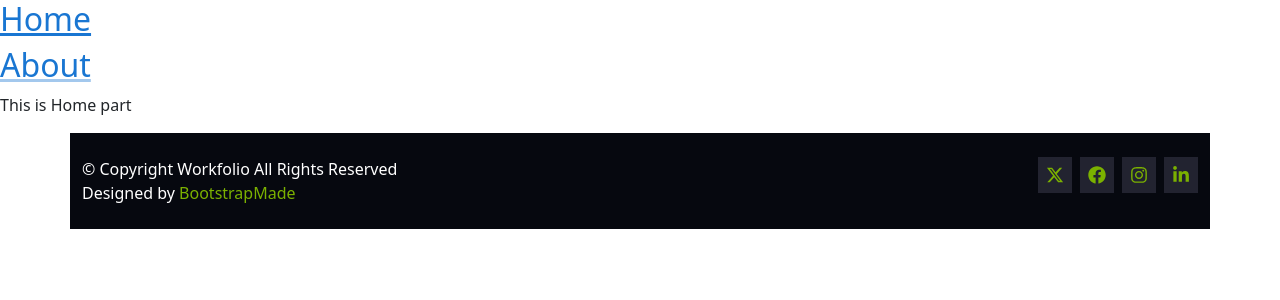
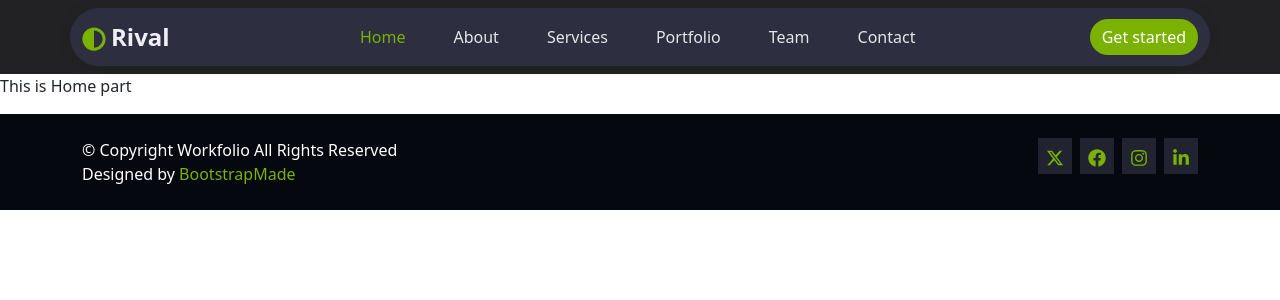
Before and after one commit to hunterparmar4384-bot/css-practice, a React (Create React App) app in the folder React JS/myroutingapp/: page / in a window 1280 px wide. Shown: the top 300 px of the page. Built offline with nearby package versions, Linux system fonts and the light colour scheme.

Commit message:
project work

```diff
--- a/React JS/myroutingapp/src/App.css
+++ b/React JS/myroutingapp/src/App.css
@@ -5,23 +5,62 @@
     padding: 24px  12px ;
 }
 .coler{
-    color: #7BB100;
+    color: #7BB100 !important;
  }
-
+ .background{
+    background-color: #7BB100 !important;
+    border: none !important;
+ }
 .font{
     height: 36px;
-    /* width: 36px; */
     font-size: 18px;
     padding: 0px 8px;
     border: none;
     background-color: #222330;
-    color: #7BB100;
+    color: #7BB100 ;
     font-weight: bold;
-
 }
 .font:hover{
     background-color: #7BB100;
-
     color: white;
     transition: 0.3s;
 }
+.bg{
+    background-color: #06080f;
+}
+.header{
+    background-color: #222224;
+}
+.nb{
+    background-color: #2d2e3f;
+    height: 58px;
+    border-radius: 50px;
+    padding: 5px 25px;
+    box-shadow: 0px 2px 15px rgba(0, 0, 0, 0.1);
+}
+.font1{
+    color: #EEEEF7 !important;
+    font-size: 24px !important;
+    font-family: var(--heading-font);
+    font-weight: 600;
+}
+.icon{
+    color:  #7BB100;
+    margin-right: 5px;
+    line-height: 15px;
+}
+.text{
+    color: #E5E6EA !important;
+    font-size: 18px;
+}
+.text:hover{
+    color: #7BB100 !important;
+    transition: 0.3s;
+}
+.mrg{
+    margin-left: auto;
+    margin-right: auto;
+}
+.size{
+    font-size: 16px;
+}
--- a/React JS/myroutingapp/src/App.jsx
+++ b/React JS/myroutingapp/src/App.jsx
@@ -10,6 +10,11 @@ import Header from './Header';
 import Footer from './Footer';
 import Home from './Home';
 import About from './About';
+import Services from './Services';
+import Portfolio from './Portfolio'
+import Team from './Team'
+import Contact from './Contact';
+
 
 
 function App() {
@@ -18,6 +23,18 @@ function App() {
       <Router>
         <Header></Header>
           <Switch>
+             <Route path="/contact">
+               <Contact />
+             </Route>
+             <Route path="/team">
+               <Team />
+             </Route>
+             <Route path="/portfolio">
+               <Portfolio />
+             </Route>
+            <Route path="/services">
+               <Services />
+             </Route>
              <Route path="/about">
                <About />
              </Route>
--- /dev/null
+++ b/React JS/myroutingapp/src/Contact.jsx
@@ -0,0 +1,14 @@
+import React from 'react'
+
+function Contact() {
+  return (
+    <div>
+        <h1>
+            This is contact
+        </h1>
+
+    </div>
+  )
+}
+
+export default Contact
--- a/React JS/myroutingapp/src/Footer.jsx
+++ b/React JS/myroutingapp/src/Footer.jsx
@@ -4,27 +4,34 @@ import Row from 'react-bootstrap/Row';
 import Col from 'react-bootstrap/Col';
 import { FaXTwitter, FaInstagram } from "react-icons/fa6";
 import { FaFacebook,FaLinkedinIn } from "react-icons/fa";
-// import { FaLinkedinIn } from "react-icons/fa";
+import { Link } from '@mui/material';
+
 
 
 function Footer() {
   return (
     <>
-    <Container className='footer'>
-
+     <Container fluid className='bg'>
+      <Container className='footer'>
        <Row>
         <Col className='sm = {6} xs={3}'>© Copyright Workfolio All Rights Reserved  <br />Designed by<span className='coler'> BootstrapMade</span></Col>
         <Col className='d-flex gap-2 justify-content-end  sm = {6} xs={3}'  >
-       <button className='font d-flex justify-content-center  align-items-center '><FaXTwitter /></button>
-       <button className='font d-flex justify-content-center  align-items-center'><FaFacebook /></button>
-       <button className='font d-flex justify-content-center  align-items-center'><FaInstagram /></button>
-       <button className='font d-flex justify-content-center  align-items-center'><FaLinkedinIn /></button>
+       <button className='font d-flex justify-content-center  align-items-center ' ><a href='https://x.com/' target='blank' style={{color: "#7BB100"}}> <FaXTwitter /></a> </button>
+
+       <button className='font d-flex justify-content-center  align-items-center'><a href='https://www.facebook.com/' target='blank' style={{color: "#7BB100"}}>  <FaFacebook /></a></button>
+
+       <button className='font d-flex justify-content-center  align-items-center '><a href='http://instagram.com/?hl=en' target='blank' style={{color: "#7BB100"}}> <FaInstagram /></a> </button>
+
+        <button className='font d-flex justify-content-center  align-items-center '><a href='https://in.linkedin.com/' target='blank' style={{color: "#7BB100"}}>  <FaLinkedinIn /></a> </button>
+
 
         </Col>
       </Row>
+    </Container>
+    </Container>
 
 
-    </Container>
+
     </>
 
   )
--- a/React JS/myroutingapp/src/Header.jsx
+++ b/React JS/myroutingapp/src/Header.jsx
@@ -1,11 +1,40 @@
 import React from 'react'
-import Link from '@mui/material/Link';
-
+import { Link } from '@mui/material';
+import Container from 'react-bootstrap/Container';
+import Nav from 'react-bootstrap/Nav';
+import Navbar from 'react-bootstrap/Navbar';
+import NavDropdown from 'react-bootstrap/NavDropdown';
+import { FaAdjust } from "react-icons/fa";
+import Button from 'react-bootstrap/Button';
+import Col from 'react-bootstrap/Col';
 function Header() {
   return (
     <div>
-        <h2><Link href='/'>Home</Link></h2>
-        <h2><Link href='/About'>About</Link></h2>
+         <Navbar expand="lg" className=" header d-flex justify-content-between">
+            <Container className='nb '>
+              <Navbar.Brand  className='font1'><span className='icon'><FaAdjust /></span>Rival</Navbar.Brand>
+
+
+              <Navbar.Toggle aria-controls="basic-navbar-nav" />
+              <Navbar.Collapse id="basic-navbar-nav ">
+                <Nav className="d-flex gap-5 mrg">
+                  <Link href='/' underline='none' className='  coler size ' >Home</Link>
+                  <Link href='/About' underline='none' className='text'>About</Link>
+                  <Link href='/Services' underline='none' className='text'>Services</Link>
+                  <Link href='/Portfolio' underline='none' className='text'>Portfolio</Link>
+                  <Link  href='/Team' underline='none' className='text'>Team</Link>
+                  <Link  href='/Contact' underline='none' className='text'>Contact</Link>
+                </Nav>
+              </Navbar.Collapse>
+
+               <Col xs="auto">
+            <Button  className='rounded-pill background'>Get started</Button>
+          </Col>
+
+
+            </Container>
+        </Navbar>
+
     </div>
   )
 }
--- /dev/null
+++ b/React JS/myroutingapp/src/Portfolio.jsx
@@ -0,0 +1,14 @@
+import React from 'react'
+
+function Portfolio() {
+  return (
+    <div>
+        <h1>
+            This is portfolio
+        </h1>
+
+    </div>
+  )
+}
+
+export default Portfolio
--- /dev/null
+++ b/React JS/myroutingapp/src/Services.jsx
@@ -0,0 +1,12 @@
+import React from 'react'
+
+function Services() {
+  return (
+    <div>
+        <h1>This is services</h1>
+
+    </div>
+  )
+}
+
+export default Services
--- /dev/null
+++ b/React JS/myroutingapp/src/Team.jsx
@@ -0,0 +1,14 @@
+import React from 'react'
+
+function Team() {
+  return (
+    <div>
+        <h1>
+            This is team
+        </h1>
+
+    </div>
+  )
+}
+
+export default Team
```
